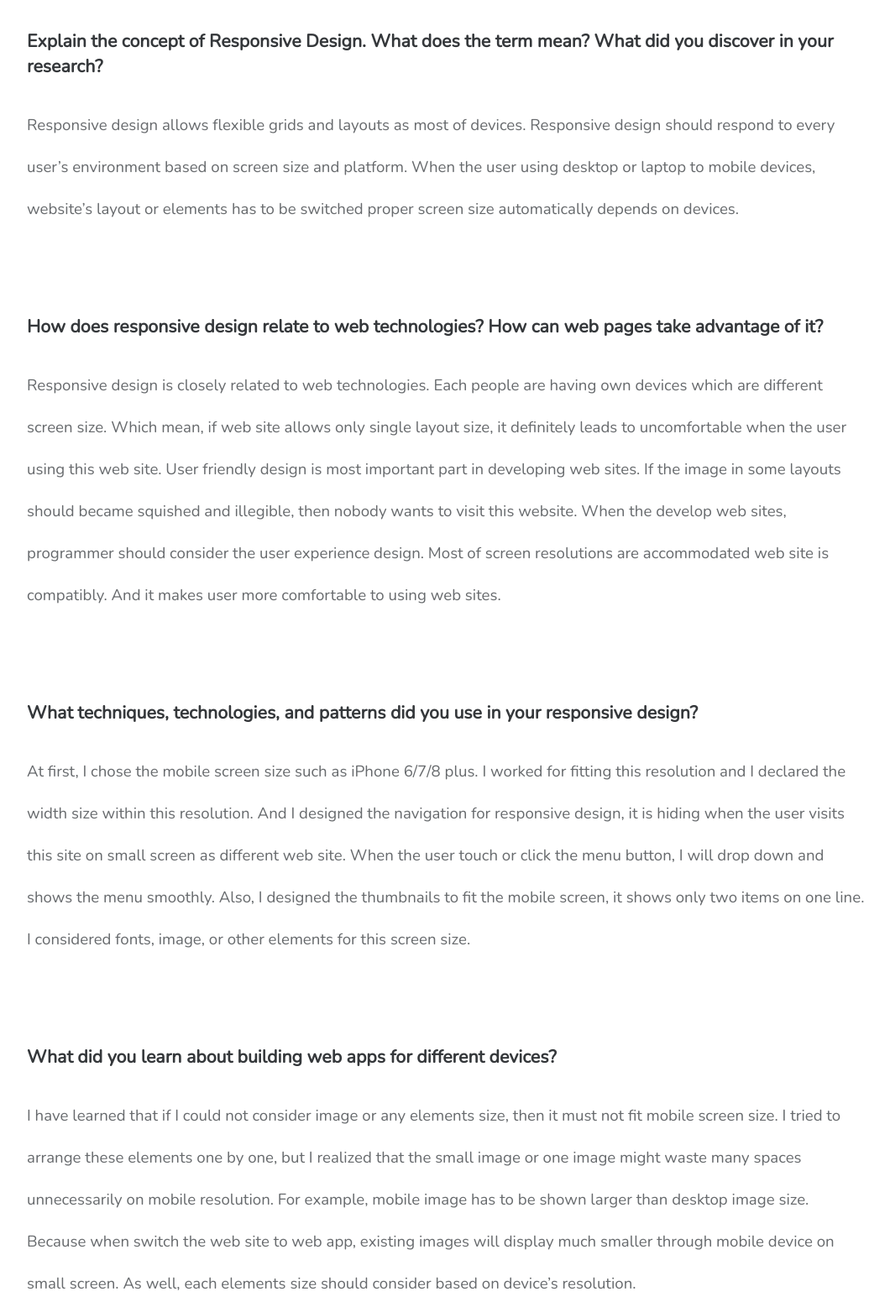
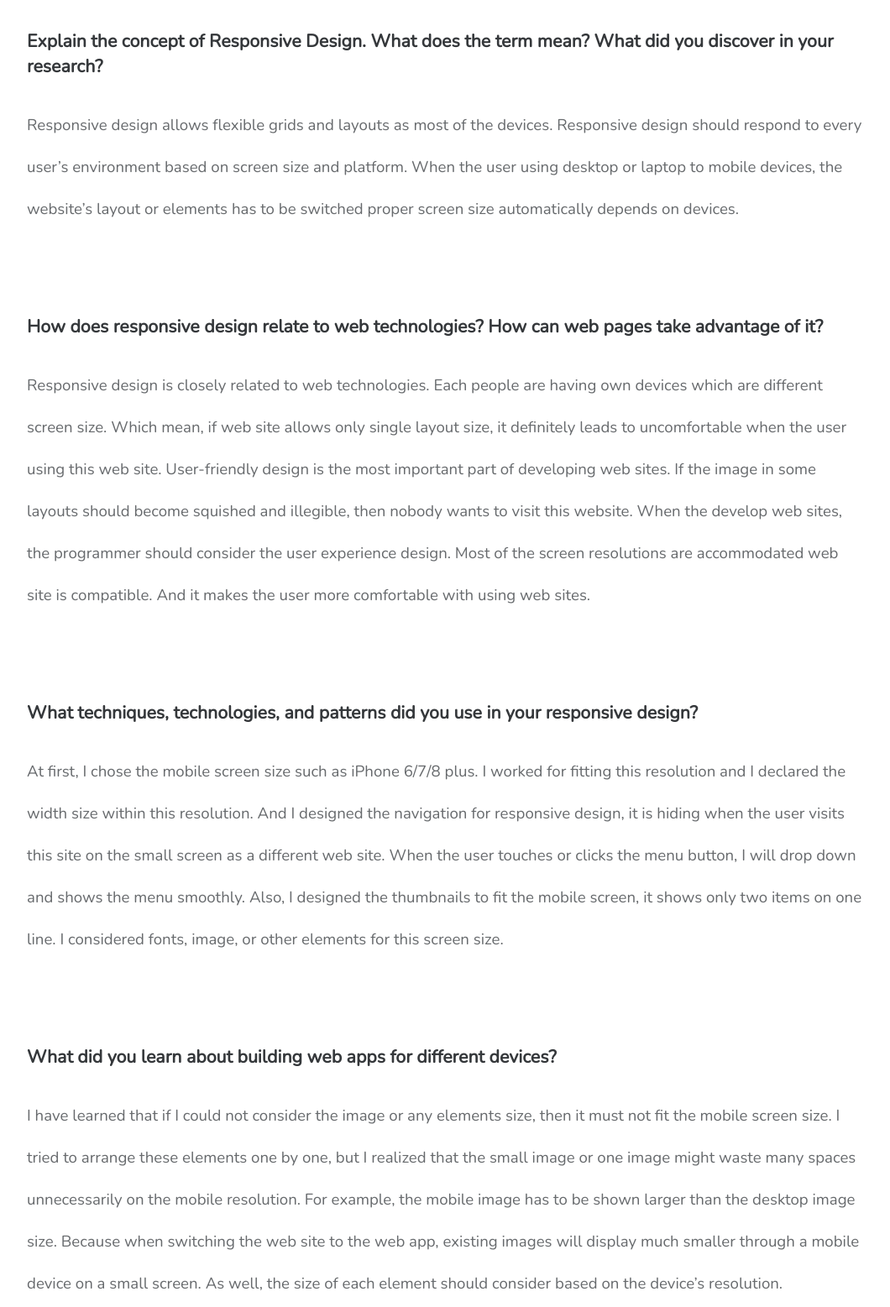
Before and after one commit to KagyeonLee/WEB222-Final-Project, a plain HTML site: page reflection.html in a window 1280 px wide. Shown: the part 240-1797 px from the top of the page at 84% size, without its empty margins (108-1168 px from the left). Drawn offline with nearby package versions, Linux system fonts and the light colour scheme.

Commit message:
web final project

```diff
--- a/reflection.html
+++ b/reflection.html
@@ -49,7 +49,7 @@
                     </h4>
                 </div>
                 <div class="answers">
-                    <p>Responsive design allows flexible grids and layouts as most of devices. Responsive design should respond to every user’s environment based on screen size and platform. When the user using desktop or laptop to mobile devices, website’s layout or elements has to be switched proper screen size automatically depends on devices.</p>
+                    <p>Responsive design allows flexible grids and layouts as most of the devices. Responsive design should respond to every user’s environment based on screen size and platform. When the user using desktop or laptop to mobile devices, the website’s layout or elements has to be switched proper screen size automatically depends on devices.</p>
                 </div>
             </div>
 
@@ -60,7 +60,7 @@
                     </h4>
                 </div>
                 <div class="answers">
-                    <p>Responsive design is closely related to web technologies. Each people are having own devices which are different screen size. Which mean, if web site allows only single layout size, it definitely leads to uncomfortable when the user using this web site. User friendly design is most important part in developing web sites. If the image in some layouts should became squished and illegible, then nobody wants to visit this website. When the develop web sites, programmer should consider the user experience design.  Most of screen resolutions are accommodated web site is compatibly. And it makes user more comfortable to using web sites.</p>
+                    <p>Responsive design is closely related to web technologies. Each people are having own devices which are different screen size. Which mean, if web site allows only single layout size, it definitely leads to uncomfortable when the user using this web site. User-friendly design is the most important part of developing web sites. If the image in some layouts should become squished and illegible, then nobody wants to visit this website. When the develop web sites, the programmer should consider the user experience design. Most of the screen resolutions are accommodated web site is compatible. And it makes the user more comfortable with using web sites.</p>
                 </div>
             </div>
 
@@ -72,7 +72,8 @@
                     </h4>
                 </div>
                 <div class="answers">
-                    <p>At first, I chose the mobile screen size such as iPhone 6/7/8 plus. I worked for fitting this resolution and I declared the width size within this resolution. And I designed the navigation for responsive design, it is hiding when the user visits this site on small screen as different web site. When the user touch or click the menu button, I will drop down and shows the menu smoothly. Also, I designed the thumbnails to fit the mobile screen, it shows only two items on one line. <br>I considered fonts, image, or other elements for this screen size.</p>
+                    <p>At first, I chose the mobile screen size such as iPhone 6/7/8 plus. I worked for fitting this resolution and I declared the width size within this resolution. And I designed the navigation for responsive design, it is hiding when the user visits this site on the small screen as a different web site. When the user touches or clicks the menu button, I will drop down and shows the menu smoothly. Also, I designed the thumbnails to fit the mobile screen, it shows only two items on one line.
+                        I considered fonts, image, or other elements for this screen size.</p>
                 </div>
             </div>
 
@@ -83,7 +84,7 @@
                     </h4>
                 </div>
                 <div class="answers">
-                    <p>I have learned that if I could not consider image or any elements size, then it must not fit mobile screen size. I tried to arrange these elements one by one, but I realized that the small image or one image might waste many spaces unnecessarily on mobile resolution. For example, mobile image has to be shown larger than desktop image size.  Because when switch the web site to web app, existing images will display much smaller through mobile device on small screen. As well, each elements size should consider based on device’s resolution.</p>
+                    <p>I have learned that if I could not consider the image or any elements size, then it must not fit the mobile screen size. I tried to arrange these elements one by one, but I realized that the small image or one image might waste many spaces unnecessarily on the mobile resolution. For example, the mobile image has to be shown larger than the desktop image size. Because when switching the web site to the web app, existing images will display much smaller through a mobile device on a small screen. As well, the size of each element should consider based on the device’s resolution.</p>
                 </div>
             </div>
         </div>
```
